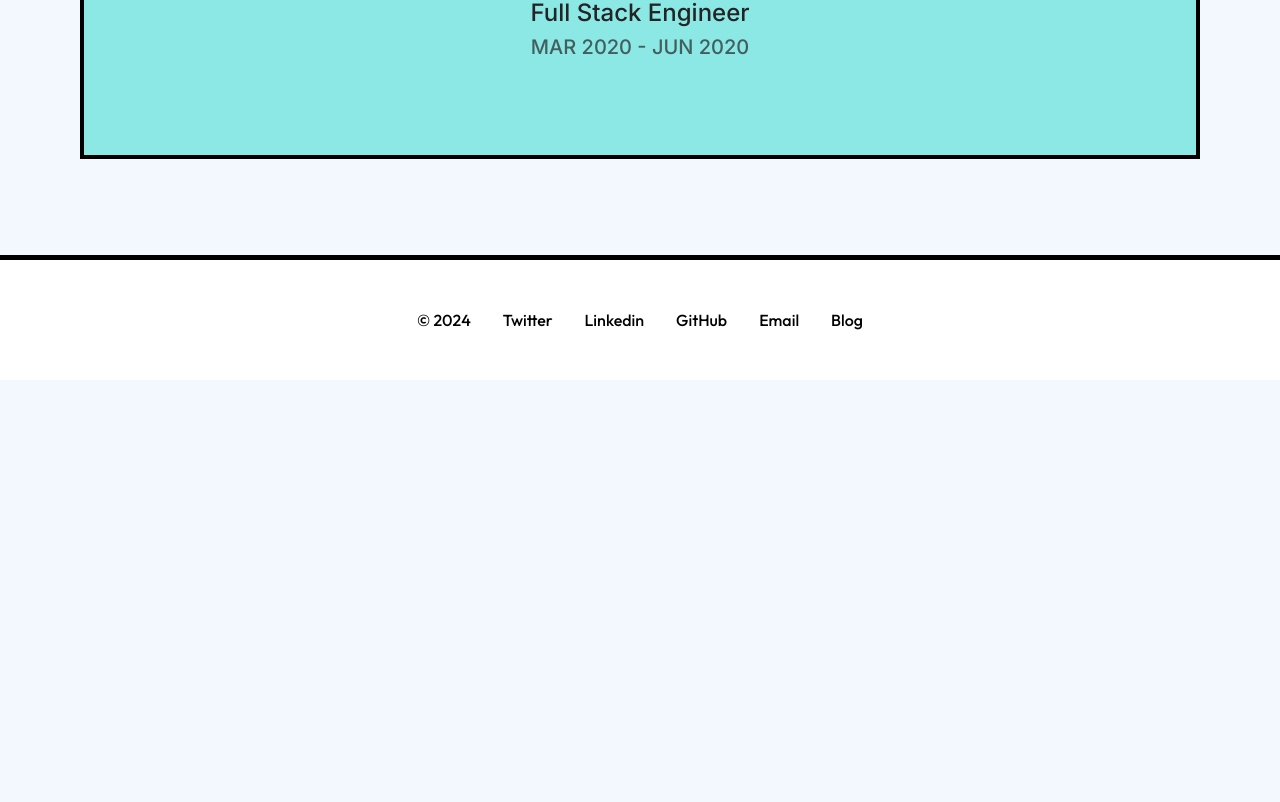
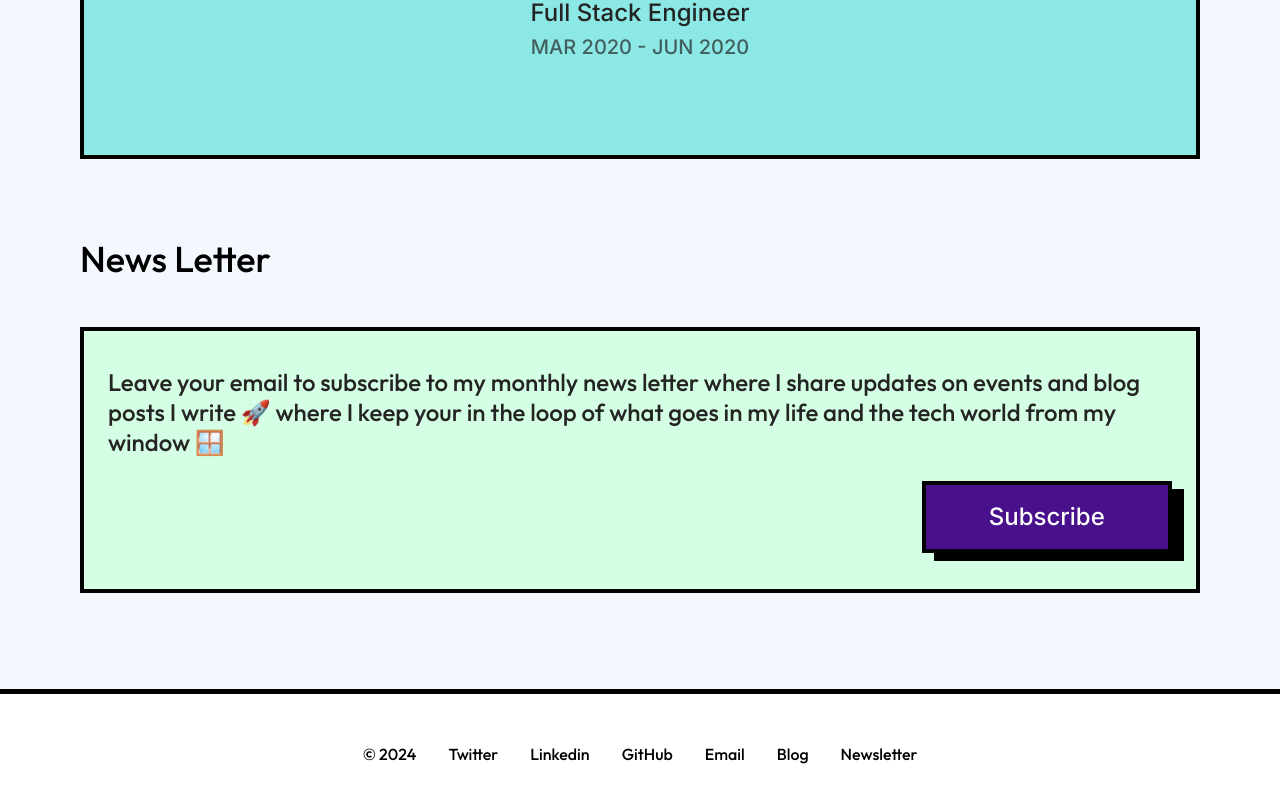
Before and after one commit to yosefanajjar/yosefa, a Next.js app: page / in a window 1280 px wide. Shown: the part 3416-4218 px from the top of the page. Before the commit the page ends 3796 px from the top, so only its background shows below. Built offline with nearby package versions, Linux system fonts and the light colour scheme.

Commit message:
feat(newsletter): add news letter with substack

```diff
--- a/app/MyJourney.tsx
+++ b/app/MyJourney.tsx
@@ -9,7 +9,7 @@ export const MyJourney = () => (
 
         <div className="bg-blue-light border-4 border-black dark:border-white mt-6 pb-24 relative z-20">
             <div className="flex justify-end mt-6 mr-6">
-                <Button variant="primary" href="/files/resume.pdf" target="_blank">
+                <Button variant="primary-dark" href="/files/resume.pdf" target="_blank">
                     Resume 📄
                 </Button>
             </div>
--- a/app/api/newsletter/route.ts
+++ /dev/null
@@ -1,11 +0,0 @@
-export async function POST(request: Request) {
-  const req = await request.json()
-
-  const email = req.body.email
-
-  try {
-    Response.json({ status: 200, message: `email ${email} received` })
-  } catch (e) {
-    Response.json({ status: 500, message: 'internal server error' })
-  }
-}
--- a/app/blog/[slug]/layout.tsx
+++ b/app/blog/[slug]/layout.tsx
@@ -1,5 +1,13 @@
+import { NewsLetter } from "@/app/components/NewsLetter"
 import "@/styles/highlight-js/night-owl.css"
 
 export default function PostLayout({ children }: { children: React.ReactNode }) {
-    return <div>{children}</div>
+    return (
+        <div>
+            {children}
+            <div className="px-9 md:px-20 mt-20">
+                <NewsLetter />
+            </div>
+        </div>
+    )
 }
--- a/app/components/Button/index.tsx
+++ b/app/components/Button/index.tsx
@@ -3,7 +3,7 @@ import type { HTMLAttributeAnchorTarget } from "react";
 
 interface ButtonProps {
     children: string;
-    variant: 'primary' | 'secondary';
+    variant: 'primary' | 'secondary' | 'primary-dark';
     className?: string;
     fullWidth?: boolean;
     onClick?: () => void;
@@ -12,8 +12,9 @@ interface ButtonProps {
 }
 
 export const Button = ({ children, variant, className, fullWidth = false, onClick, href, target = '_self' }: ButtonProps) => {
-    const variantClasses = variant === 'primary' ? 'bg-purple-primary border-black dark:border-white text-white' : 'bg-white text-black';
+    const variantClasses = variant === 'primary' ? 'bg-purple-primary border-black dark:border-white text-white' : variant === 'primary-dark' ? 'bg-purple-primary border-black dark:border-black text-white' : 'bg-white text-black';
     const fullWidthClasses = fullWidth ? 'w-full' : 'w-full md:w-[250.51px]';
+    const shadowClasses = variant === 'primary' ? 'bg-black dark:bg-white' : 'bg-black dark:bg-black'
 
     return (
         <div className={`${fullWidthClasses} relative z-30 group`}>
@@ -26,7 +27,7 @@ export const Button = ({ children, variant, className, fullWidth = false, onClic
                     {children}
                 </button>
             )}
-            <div className={`w-full h-full bg-black ${variant === 'primary' ? 'dark:bg-white' : ''} absolute right-0 bottom-0 top-2 left-3 -z-10 group-hover:left-2 group-hover:top-1 group-hover:transition-all delay-50 duration-300`}></div>
+            <div className={`w-full h-full ${shadowClasses} absolute right-0 bottom-0 top-2 left-3 -z-10 group-hover:left-2 group-hover:top-1 group-hover:transition-all delay-50 duration-300`}></div>
         </div>
     )
 }
--- a/app/components/Footer/index.tsx
+++ b/app/components/Footer/index.tsx
@@ -11,6 +11,7 @@ export const Footer = () => (
                 <a href="https://github.com/yosefanajjar">GitHub</a>
                 <a href="mailto:yosefanajjar@gmail.com">Email</a>
                 <Link href="/blog">Blog</Link>
+                <a href="https://yosefa.substack.com/" target="_blank">Newsletter</a>
             </div>
         </div>
     </>
--- a/app/components/Header/index.tsx
+++ b/app/components/Header/index.tsx
@@ -18,8 +18,8 @@ export const Header = () => {
                 <Link className="text-5xl font-primary font-semibold" href="/">YosefA</Link>
                 <div className="hidden xl:flex space-x-8 items-center font-primary font-medium">
                     <Link href="/blog">Blog</Link>
-                    {/* <Link href="/about">About</Link>
-                    <Link href="/newsletter">Newsletter</Link> */}
+                    {/* <Link href="/about">About</Link>*/}
+                    <a href="https://yosefa.substack.com/" target="_blank">Newsletter</a>
                     <Link href="/files/resume.pdf" target="_blank">Resume</Link>
                     <a href="https://github.com/yosefanajjar" target="_blank">
                         <GithubIcon />
--- a/app/components/Menu/index.tsx
+++ b/app/components/Menu/index.tsx
@@ -12,8 +12,8 @@ export const Menu = ({ onClose }: MenuProps) => {
         <div className="bg-white dark:bg-black fixed w-[100%] h-full top-0 left-0 z-40 flex justify-center items-center">
             <div className="flex flex-col justify-center text-center text-4xl items-center font-primary font-medium space-y-12 dark:text-white">
                 <Link href="/blog" onClick={onClose}>Blog</Link>
-                {/* <Link href="/about">About</Link>
-                        <Link href="/newsletter">Newsletter</Link> */}
+                {/* <Link href="/about">About</Link> */}
+                <a href="https://yosefa.substack.com/" target="_blank">Newsletter</a>
                 <Link href="/files/resume.pdf" target="_blank" onClick={onClose}>Resume</Link>
                 <a href="https://github.com/yosefanajjar" target="_blank">
                     <GithubIcon />
--- a/app/components/NewsLetter/index.tsx
+++ b/app/components/NewsLetter/index.tsx
@@ -1,25 +1,17 @@
-"use client"
-
 import { Button } from "@/app/components/Button";
-import { Input } from "@/app/components/Input";
 
 export const NewsLetter = () => (
     <div>
         <h2 className="heading-1">News Letter</h2>
-
-        <div className="bg-green-light border-4 border-black py-16 px-6 xl:px-28 mt-12">
-            <div className="flex flex-col xl:flex-row justify-between items-end">
-                <Input />
-                <div className="mt-6 xl:mt-0 w-1/4 ml-4">
-                    <Button variant="primary" className="mb-2" fullWidth onClick={() => { }}>
-                        Subscribe
-                    </Button>
-                </div>
+        <div className="bg-green-light border-4 border-black dark:border-white py-9 px-6 xl:px-28 mt-12">
+            <p className="text-black-light text-2xl font-medium font-primary leading-[30px]">
+                Leave your email to subscribe to my monthly news letter where I share updates on events and blog posts I write 🚀 where I keep your in the loop of what goes in my life and the tech world from my window 🪟
+            </p>
+            <div className="flex justify-end mt-6">
+                <Button variant="primary-dark" href="https://yosefa.substack.com/" target="_blank">
+                    Subscribe
+                </Button>
             </div>
-
-            <p className="mt-12 text-black-light text-opacity-70 text-2xl font-medium font-primary leading-[30px]">
-                Leave your email above to subscribe to my monthly news letter where I share updates on events and blog posts I write 🚀 where I keep your in the loop of what goes in my life and the tech world from my window 🪟
-            </p>
         </div>
     </div>
 )
--- a/app/page.tsx
+++ b/app/page.tsx
@@ -52,10 +52,9 @@ export default function Home() {
         <MyJourney />
       </div>
 
-      {/* TODO: Add News Letter Functionality */}
-      {/* <div className="px-9 md:px-20 mt-20">
+      <div className="px-9 md:px-20 mt-20">
         <NewsLetter />
-      </div> */}
+      </div>
     </>
   )
 };
```
Also changed, not shown: public/yosefa.webp.
